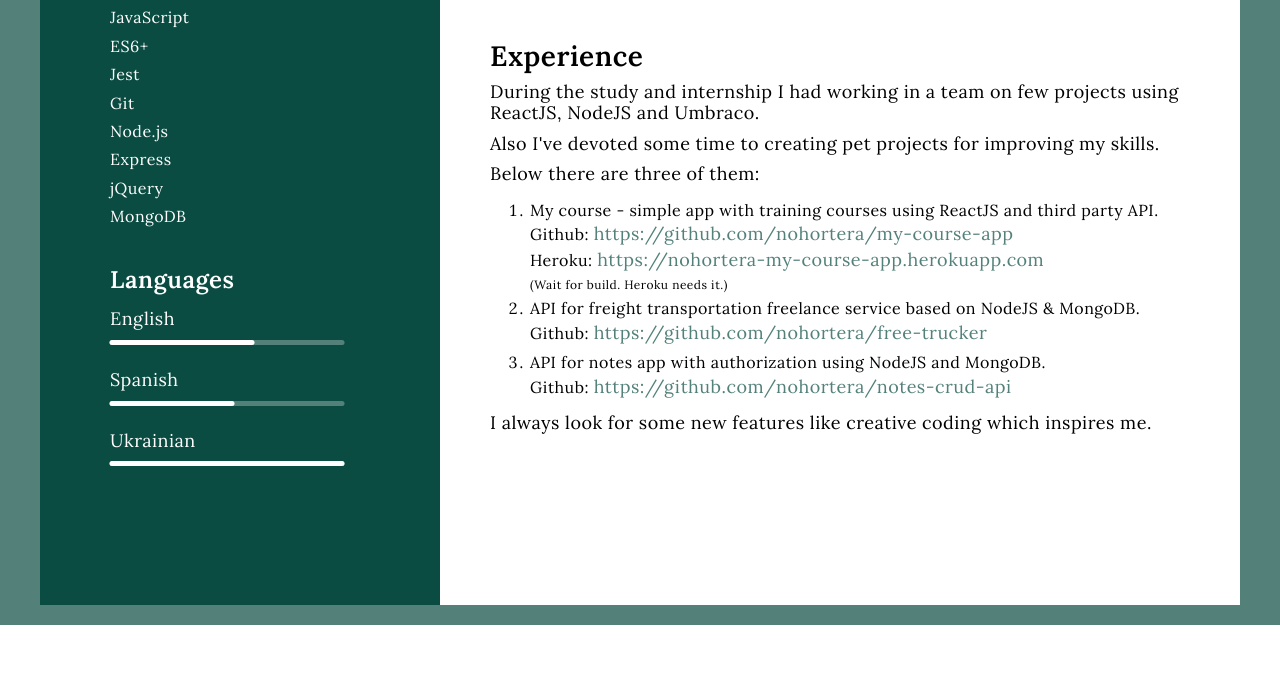
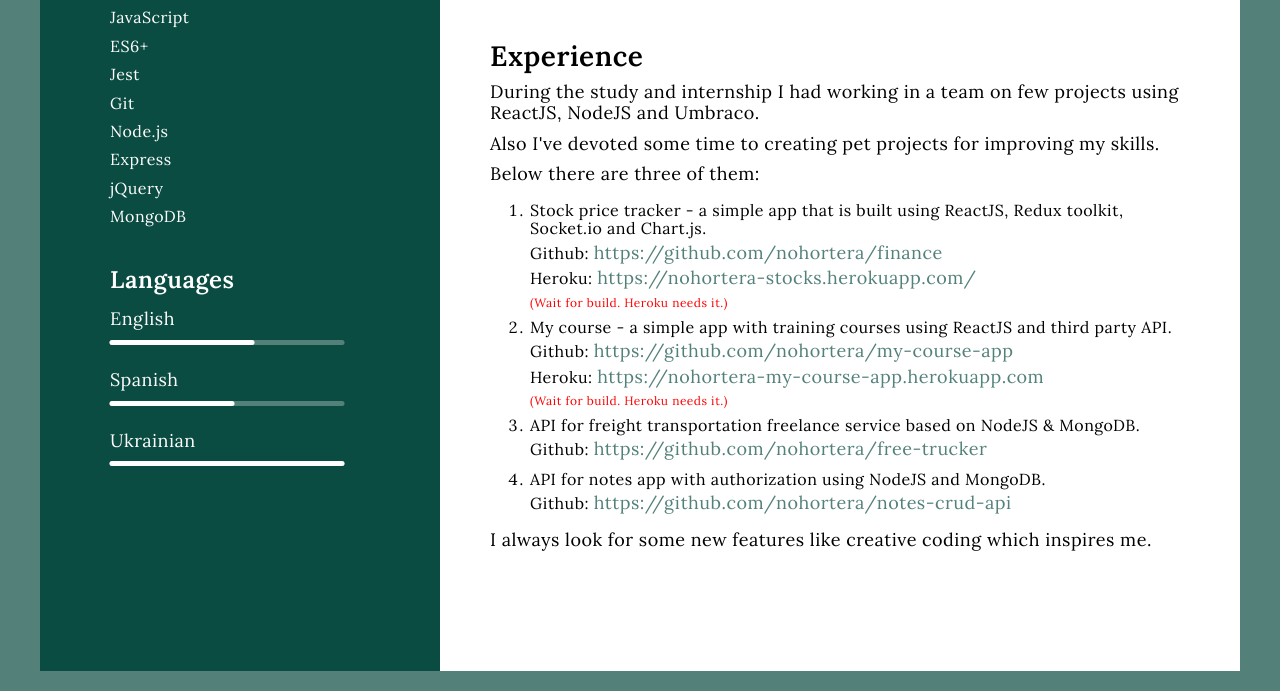
Before and after one commit to nohortera/resume, a PHP site: page / in a window 1280 px wide. Shown: the part 690-1381 px from the top of the page. Before the commit the page ends 1315 px from the top, so only its background shows below. Run offline with PHP 8.4, Linux system fonts and the light colour scheme.

Commit message:
Added finance project

```diff
--- a/index.html
+++ b/index.html
@@ -91,7 +91,20 @@
                 </p>
                 <ol>
                     <li>
-                        My course - simple app with training courses using ReactJS and third party API.
+                        Stock price tracker - a simple app that is built using ReactJS, Redux toolkit, Socket.io and Chart.js.
+                        <div class="proj-link">
+                            Github:
+                            <a href="https://github.com/nohortera/finance" target="_blank">https://github.com/nohortera/finance</a>
+                        </div>
+                        <div class="proj-link">
+                            Heroku:
+                            <a href="https://nohortera-stocks.herokuapp.com/">https://nohortera-stocks.herokuapp.com/</a>
+                            <br>
+                            <sub class="proj-link__sub-comment">(Wait for build. Heroku needs it.)</sub>
+                        </div>
+                    </li>
+                    <li>
+                        My course - a simple app with training courses using ReactJS and third party API.
                         <div class="proj-link">
                             Github:
                             <a href="https://github.com/nohortera/my-course-app" target="_blank">https://github.com/nohortera/my-course-app</a>
@@ -100,7 +113,7 @@
                             Heroku:
                             <a href="https://nohortera-my-course-app.herokuapp.com">https://nohortera-my-course-app.herokuapp.com</a>
                             <br>
-                            <sub>(Wait for build. Heroku needs it.)</sub>
+                            <sub class="proj-link__sub-comment">(Wait for build. Heroku needs it.)</sub>
                         </div>
                     </li>
                     <li>
--- a/styles/main.css
+++ b/styles/main.css
@@ -176,6 +176,10 @@ a:hover {
     display: none;
 }
 
+.proj-link__sub-comment {
+    color: red;
+}
+
 
 @media screen and (max-width: 769px) {
     .header {
```
